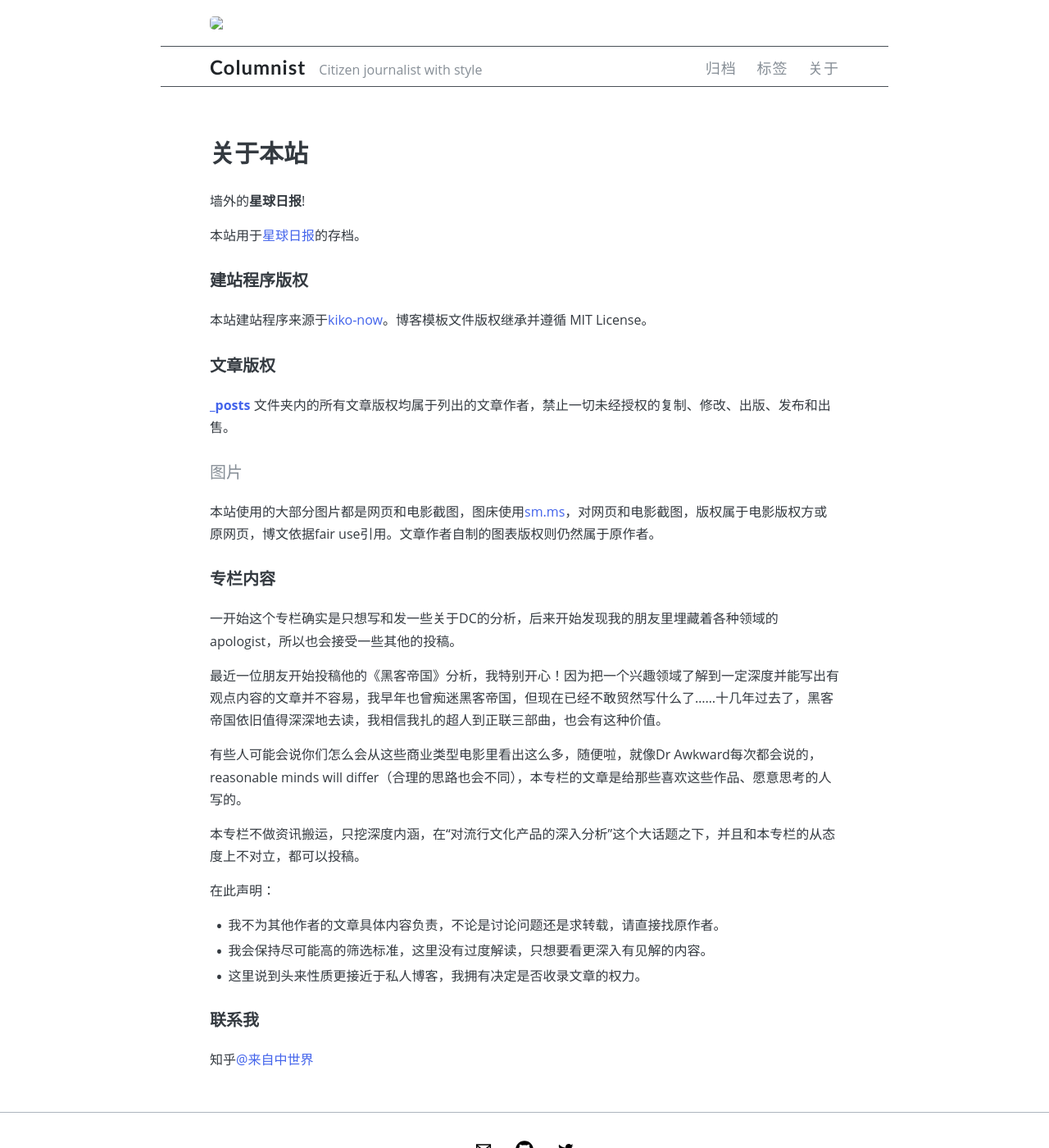
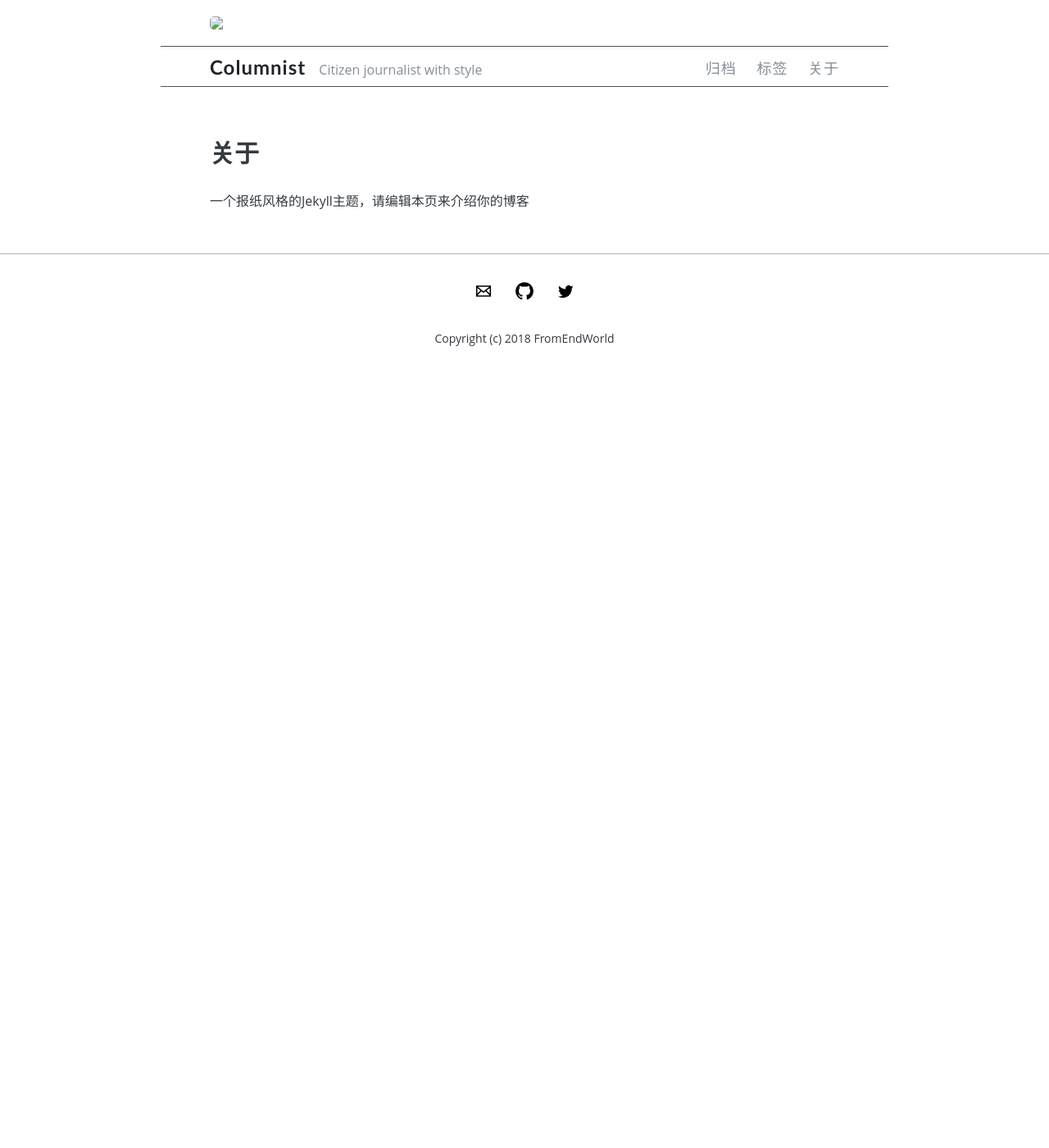
Before and after one commit to FromEndWorld/columnist, a Jekyll site: the page built from about.md, in a window 1280 px wide and 1400 px high. Shown: the whole window at 82% size. Built offline with Jekyll 4.4.1, drawn with Linux system fonts in a browser that asks for light colours.

Commit message:
Update about.md

```diff
--- a/about.md
+++ b/about.md
@@ -1,43 +1,7 @@
 ---
 layout: page
-title: 关于本站
+title: 关于
 permalink: /about/
 ---
 
-墙外的**星球日报**!
-
-本站用于[星球日报](https://zhuanlan.zhihu.com/dailyplanet)的存档。
-
-
-### 建站程序版权
-
-本站建站程序来源于[kiko-now](https://github.com/AWEEKJ/kiko-now)。博客模板文件版权继承并遵循 MIT License。
-
-
-### 文章版权
-
-**[_posts](https://github.com/FromEndWorld/fromendworld.github.io/tree/master/_posts)** 文件夹内的所有文章版权均属于列出的文章作者，禁止一切未经授权的复制、修改、出版、发布和出售。
-
-#### 图片
-本站使用的大部分图片都是网页和电影截图，图床使用[sm.ms](https://sm.ms/)，对网页和电影截图，版权属于电影版权方或原网页，博文依据fair use引用。文章作者自制的图表版权则仍然属于原作者。
-
-
-### 专栏内容
-
-一开始这个专栏确实是只想写和发一些关于DC的分析，后来开始发现我的朋友里埋藏着各种领域的apologist，所以也会接受一些其他的投稿。
-
-最近一位朋友开始投稿他的《黑客帝国》分析，我特别开心！因为把一个兴趣领域了解到一定深度并能写出有观点内容的文章并不容易，我早年也曾痴迷黑客帝国，但现在已经不敢贸然写什么了……十几年过去了，黑客帝国依旧值得深深地去读，我相信我扎的超人到正联三部曲，也会有这种价值。
-
-有些人可能会说你们怎么会从这些商业类型电影里看出这么多，随便啦，就像Dr Awkward每次都会说的，reasonable minds will differ（合理的思路也会不同），本专栏的文章是给那些喜欢这些作品、愿意思考的人写的。
-
-本专栏不做资讯搬运，只挖深度内涵，在“对流行文化产品的深入分析”这个大话题之下，并且和本专栏的从态度上不对立，都可以投稿。
-
-在此声明：
-
-- 我不为其他作者的文章具体内容负责，不论是讨论问题还是求转载，请直接找原作者。
-- 我会保持尽可能高的筛选标准，这里没有过度解读，只想要看更深入有见解的内容。
-- 这里说到头来性质更接近于私人博客，我拥有决定是否收录文章的权力。
-
-### 联系我
-
-知乎[@来自中世界](https://www.zhihu.com/people/frommidworld/activities)
+一个报纸风格的Jekyll主题，请编辑本页来介绍你的博客
```
